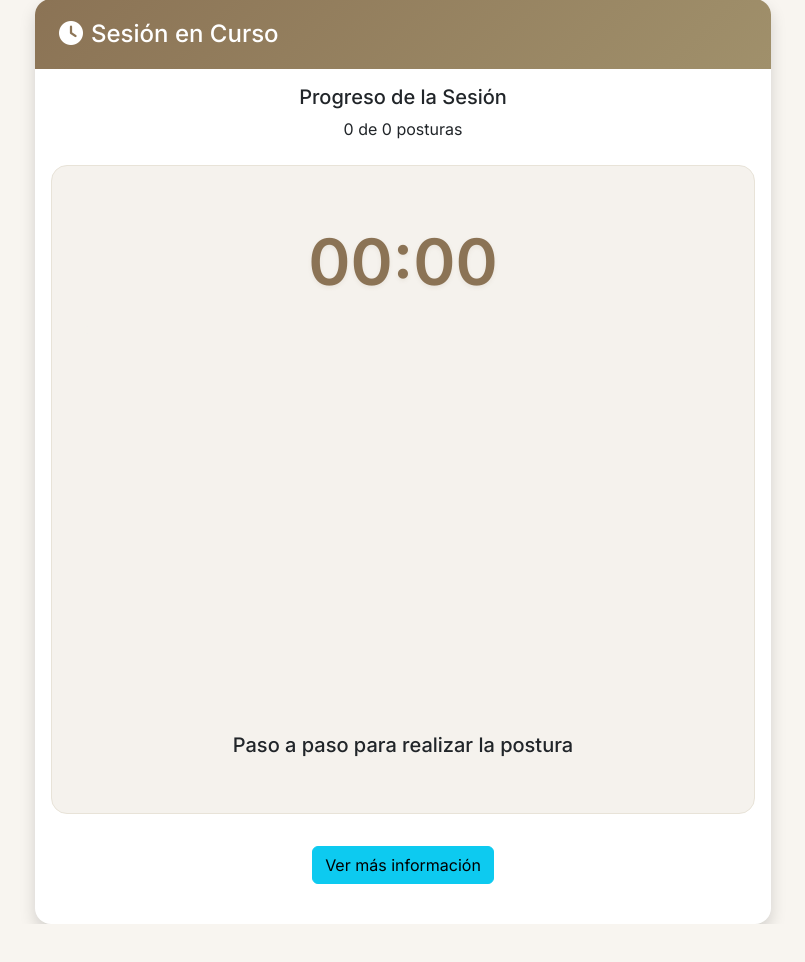
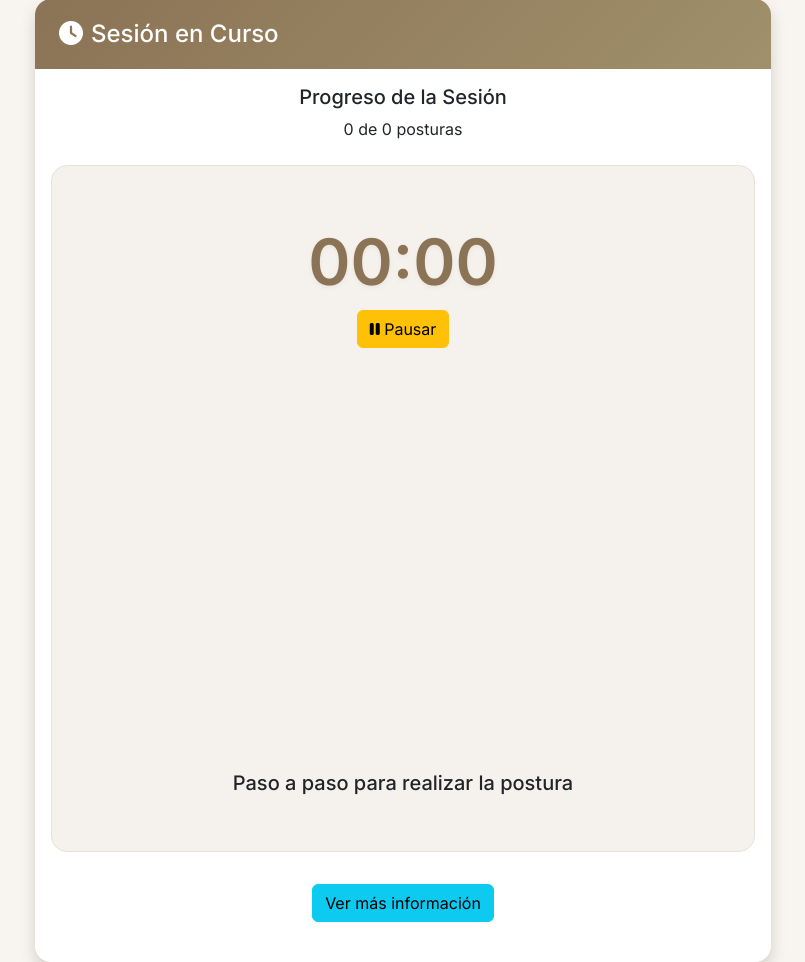
Before and after one commit to juansuarezb/TheraPose_v2.0, a FastAPI app: template proyecto/templates/sesion_en_curso.html in a window 1280 px wide. Shown: the part 49-1011 px from the top of the page, without its empty margins (237-1042 px from the left). Before the commit the page ends 973 px from the top, so only its background shows below. Run offline with FastAPI, Linux system fonts and the light colour scheme; the template is opened without the code that fills it: most values are stand-ins (such as "Sample title", 1, 10 or a date in 2020).

Commit message:
feat(paciente): agrega botón de pausa/reanudar en la sesión para pausar el contador de tiempo

```diff
--- a/proyecto/templates/sesion_en_curso.html
+++ b/proyecto/templates/sesion_en_curso.html
@@ -210,6 +210,11 @@
                                 <h3 id="nombrePostura"></h3>
                                 <p class="text-muted" id="nombreSans"></p>
                                 <div class="timer" id="timer">00:00</div>
+                                <div class="mb-3 text-center">
+                                    <button type="button" class="btn btn-warning" id="btnPausa" onclick="togglePausa()">
+                                        <i class="fas fa-pause"></i> Pausar
+                                    </button>
+                                </div>
                                 <div class="progress">
                                     <div class="progress-bar" role="progressbar" style="width: 0%"></div>
                                 </div>
@@ -499,6 +504,8 @@ const detallesPosturas = {
         };
 
         let modalInfoPostura;
+        let enPausa = false;
+        let btnPausa;
 
         document.addEventListener('DOMContentLoaded', function () {
             let posturas = [];
@@ -524,6 +531,7 @@ const detallesPosturas = {
                 });
 
             modalInfoPostura = new bootstrap.Modal(document.getElementById('modalInfoPostura'));
+            btnPausa = document.getElementById('btnPausa');
 
             function iniciarPostura() {
                 if (posturaActual >= posturas.length) {
@@ -572,6 +580,7 @@ const detallesPosturas = {
             }
 
             function actualizarTimer() {
+                if (enPausa) return;
                 if (tiempoRestante <= 0) {
                     clearInterval(timer);
                     posturaActual++;
@@ -625,7 +634,12 @@ const detallesPosturas = {
             modalInfoPostura.show();
         }
 
-
+        function togglePausa() {
+            enPausa = !enPausa;
+            btnPausa.innerHTML = enPausa
+                ? '<i class="fas fa-play"></i> Reanudar'
+                : '<i class="fas fa-pause"></i> Pausar';
+        }
     </script>
     <script src="https://cdn.jsdelivr.net/npm/bootstrap@5.3.0/dist/js/bootstrap.bundle.min.js"></script>
 </body>
```
